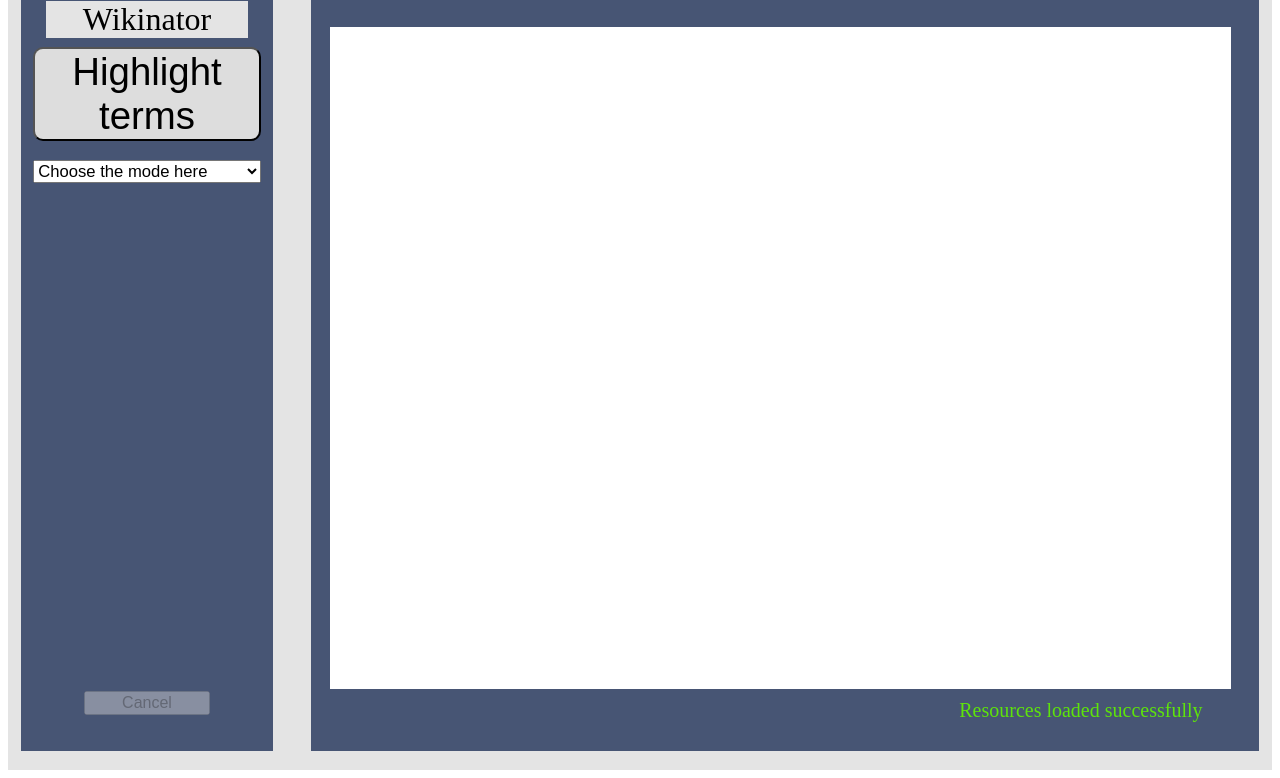
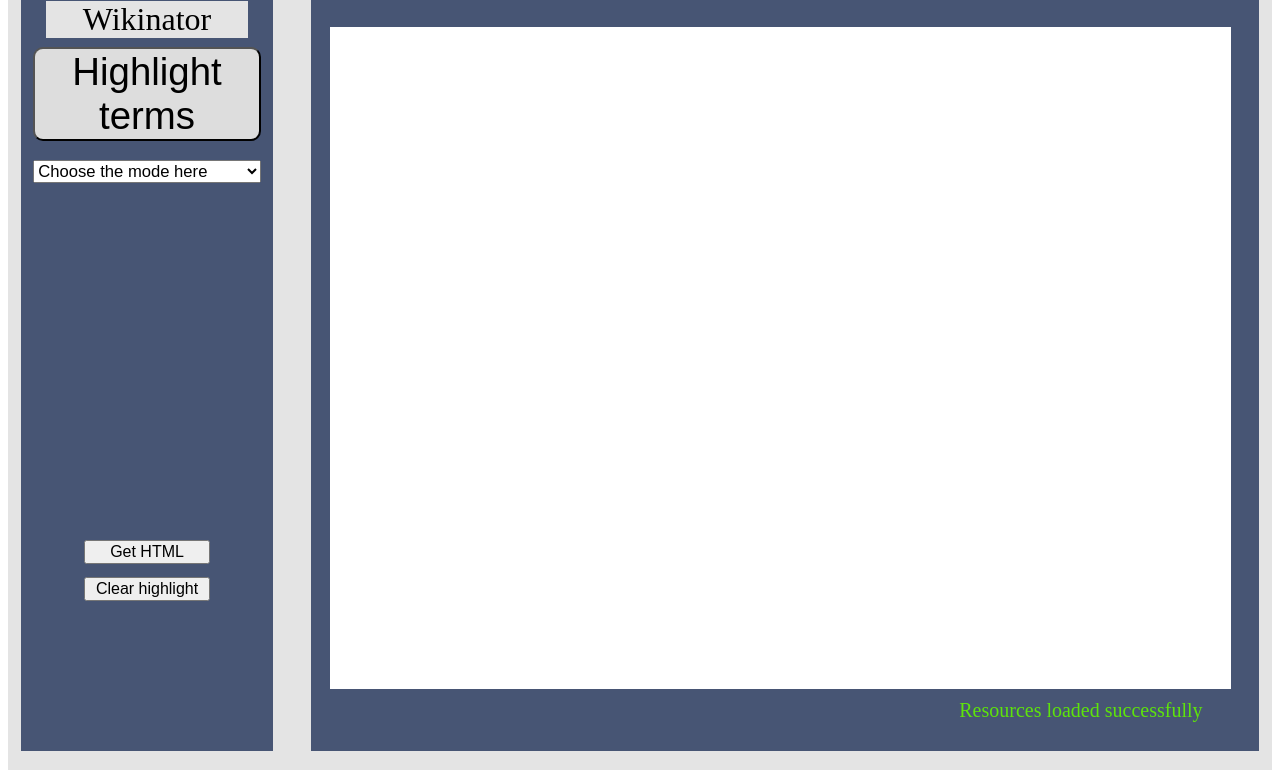
Before and after one commit to KavabONga/WebProject, a Flask app: page / in a window 1280 px wide. Shown: the part 22-800 px from the top of the page. Run offline with Flask 2, Linux system fonts and the light colour scheme; parts of the project's set-up code (start-up, migrations or seed data) failed here and were passed over; some libraries are stand-ins or nearby versions.

Commit message:
Added copying html

```diff
--- a/Scripts/term_highlighter.py
+++ b/Scripts/term_highlighter.py
@@ -15,9 +15,9 @@ class TermHighlighter:
             return word
         else:
             if definition is None:
-                return "<a href=\"{}\" contenteditable=\"false\"><high>{}</high></a>".format(term_link, word)
+                return "<a href=\"{}\" class=\"termlink\" contenteditable=\"false\">{}</a>".format(term_link, word)
             else:
-                return "<a href=\"{}\" contenteditable=\"false\"><high definition=\"{}\">{}</high></a>".format(term_link, definition, word)
+                return "<a href=\"{}\" class=\"termlink\" contenteditable=\"false\" definition=\"{}\">{}</a>".format(term_link, definition, word)
     @staticmethod
     def get_mode_links(mode):
         if mode not in SEARCHERS:
--- a/static/css/mainPage.css
+++ b/static/css/mainPage.css
@@ -82,7 +82,7 @@ body {
     border-radius:10px;
 }
 
-high {
+.termlink {
     background-color: rgb(255, 170, 170);
 }
 
@@ -97,7 +97,7 @@ high {
 }
 
 #upperPart {
-    height:90%;
+    height:70%;
 }
 
 #modeSelect {
@@ -106,8 +106,9 @@ high {
 }
 #lowerPart {
     height:10%;
+    margin-bottom: 5%;
 }
-#highlightUndoer {
+#lowerPart button {
     width:100%;
     font-size:2vh;
 }
--- a/static/js/mainScript.js
+++ b/static/js/mainScript.js
@@ -1,19 +1,3 @@
-String.prototype.replaceAll = function(sub, nsub) {
-    return this.split(sub).join(nsub);
-}
-String.prototype.format = function() {
-    var str = this;
-    for (var i in arguments) {
-        str = str.replaceAll('{' + i + '}', arguments[i]);
-    }
-    return str;
-}
-
-HTMLTextAreaElement.prototype.setLengthLimit = function(limit) {
-    this.on("input", function() {
-        this.value = this.value.slice(0, limit);
-    })
-}
 
 function status(value) {
     $("#status").html(value);
@@ -24,10 +8,7 @@ function statusColor(color) {
 function activateHighlight(highlightedText) {
     console.log(highlightedText);
     $("#highlighter").html(highlightedText);
-    window.highlightActivated = true;
-    $("#highlightUndoer").prop("disabled", false);
-    $("#highlightUndoer").css("border", "3px solid red");
-    $("high").filter(function(){
+    $(".termlink").filter(function(){
         return this.hasAttribute('definition');
     }).each(function(){
         console.log(this);
@@ -79,16 +60,16 @@ function highlightText() {
     })
 }
 function undoHighlight() {
-    if (!window.highlightActivated)
-        return;
-    window.highlightActivated = false;
     $("#highlighter").html($("#highlighter").text());
-    $("#highlightUndoer").prop("disabled", true);
-    $("#highlightUndoer").css("border", "");
 }
 
 $(function(){
-    window.highlightActivated = false;
     $("#sendButton").click(highlightText);
     $("#highlightUndoer").click(undoHighlight);
+    new ClipboardJS('#htmler', {
+        text : function() {
+            console.log($("#highlighter").html());
+            return $("#highlighter").html();
+        }
+    })
 });
--- a/templates/mainPage.html
+++ b/templates/mainPage.html
@@ -6,6 +6,7 @@
     <link rel="stylesheet" type="text/css" href={{url_for('static', filename='css/mainPage.css')}}>
     <script src={{url_for('static', filename='js/jquery.min.js')}}></script>
     <script src={{url_for('static', filename='js/jquery.balloon.min.js')}}></script>
+    <script src={{url_for('static', filename='js/clipboard.min.js')}}></script>
     <script src={{url_for('static', filename='js/mainScript.js')}}></script>
 </head>
 
@@ -25,7 +26,8 @@
         </div>
         <div id="lowerPart">
             <div style="width:50%; margin:0 auto; position:relative;bottom:0;">
-                <button id="highlightUndoer" disabled>Cancel</button>
+                <button id="htmler">Get HTML</button>
+                <button id="highlightUndoer">Clear highlight</button>
             </div>
         </div>
 
```
